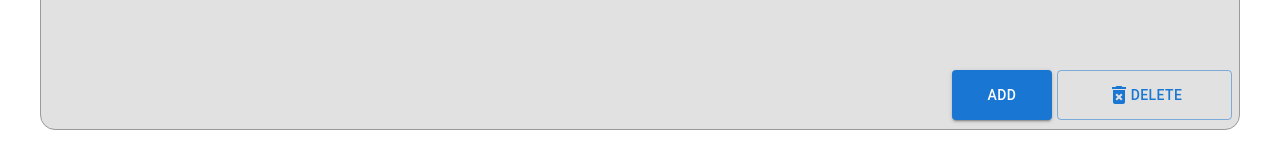
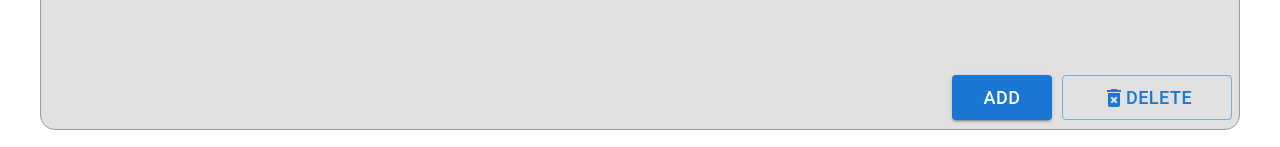
Before and after one commit to binarad/restaurants-constructor, a React (Vite) app in the folder FrontEnd/Restaurants-Constructor/: page /admin in a window 1280 px wide. Shown: the part 650-797 px from the top of the page. Built offline with nearby package versions, Linux system fonts and the light colour scheme.

Commit message:
Nothing changed, just tried to communicate with backend

```diff
--- a/FrontEnd/Restaurants-Constructor/src/App.tsx
+++ b/FrontEnd/Restaurants-Constructor/src/App.tsx
@@ -1,4 +1,23 @@
+import useFetch from './hooks/useFetch'
 function App() {
+	const printAll = async () => {
+		const data = await fetch('http://localhost:1337/goods/print')
+		const jsonData = await data.json()
+		alert(JSON.stringify(jsonData))
+	}
+	const addGood = async (
+		id: number,
+		name: string,
+		description: string,
+		price: number,
+		imgUrl: string
+	) => {
+		const data = await fetch(
+			`http://localhost:1337/goods/add?id=${id}&name=${name}&description=${description}&price=${price}&imgUrl=${imgUrl}`
+		)
+		const jsonData = await data.json()
+		alert(JSON.stringify(jsonData))
+	}
 	return (
 		<div>
 			<h3>App Page</h3>
--- a/FrontEnd/Restaurants-Constructor/src/admin/Admin.tsx
+++ b/FrontEnd/Restaurants-Constructor/src/admin/Admin.tsx
@@ -2,7 +2,7 @@ import { CSSProperties } from 'react'
 import AddedRestaurant from './components/AddedRestaurant'
 import Button from '@mui/material/Button'
 import { DeleteForever } from '@mui/icons-material'
-export default function Admin() {
+
 const AdminPanelStlyes: CSSProperties = {
 	width: '1200px',
 	height: '700px',
@@ -14,6 +14,8 @@ export default function Admin() {
 	display: 'flex',
 	flexDirection: 'column',
 }
+
+export default function Admin() {
 	return (
 		<div className='flex justify-start items-center h-full flex-col p-5'>
 			<h3 className='text-3xl font-bold m-3'>Admin Panel</h3>
@@ -23,17 +25,26 @@ export default function Admin() {
 					id='buttons'
 					className='flex w-full mt-auto  mb-1 mr-1 items-center justify-end'
 				>
-					<Button variant='contained' className='w-[100px] h-[50px] '>
+					<Button
+						variant='contained'
+						className='w-[100px] h-[45px] '
+						sx={{
+							margin: '5px',
+							fontSize: '18px',
+						}}
+					>
 						ADD
 					</Button>
 					<Button
 						variant='outlined'
 						sx={{
 							margin: '5px',
+							fontSize: '18px',
 						}}
-						className='w-[175px] h-[50px] '
+						className='w-[170px] h-[45px] '
 					>
-						<DeleteForever /> DELETE
+						<DeleteForever />
+						DELETE
 					</Button>
 				</div>
 			</div>
--- /dev/null
+++ b/FrontEnd/Restaurants-Constructor/src/hooks/useFetch.ts
@@ -0,0 +1,13 @@
+import { useEffect, useState } from 'react'
+const useFetch = <T>(URL: string) => {
+	const [data, setData] = useState<T | null>(null)
+	useEffect(() => {
+		fetch(URL)
+			.then(resp => resp.json())
+			.then(data => setData(data))
+	}, [URL])
+
+	return data
+}
+
+export default useFetch
--- a/FrontEnd/Restaurants-Constructor/src/main.tsx
+++ b/FrontEnd/Restaurants-Constructor/src/main.tsx
@@ -15,6 +15,10 @@ const router = createBrowserRouter([
 		path: '/admin/add_restaurants',
 		element: <AddRestaurants />,
 	},
+	{
+		path: '/homepage',
+		element: <App />,
+	},
 ])
 
 createRoot(document.getElementById('root')!).render(
```
Also changed, not shown: 2 other files (tests, documents, lock files or other folders). Lines whose indentation alone changed are shown as unchanged.
